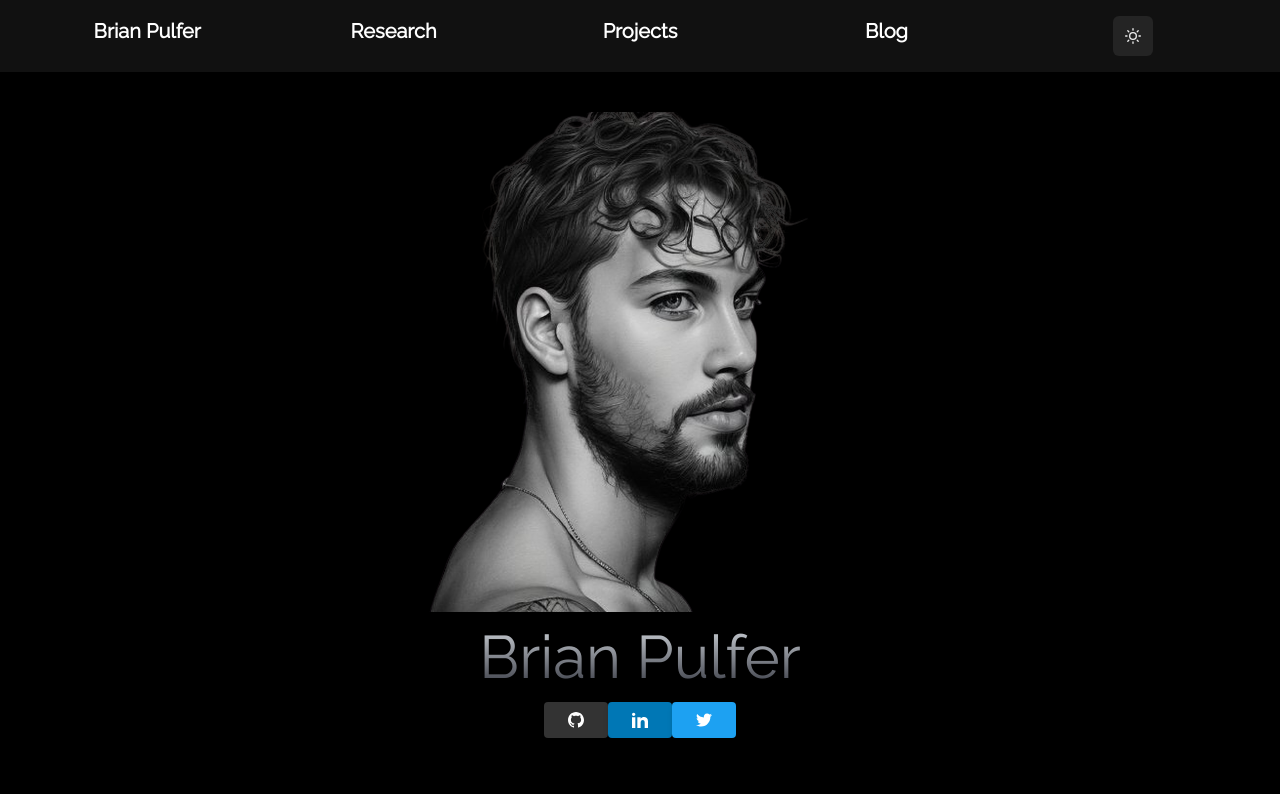
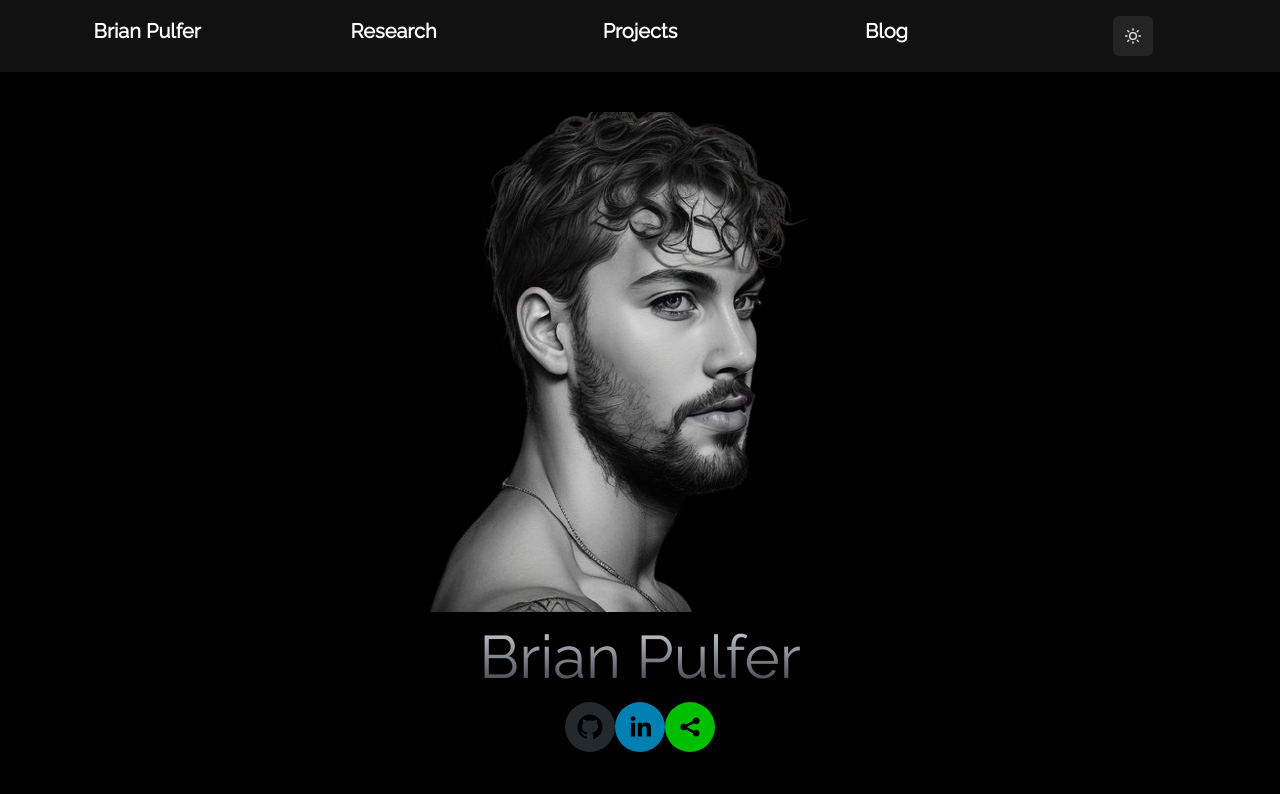
Before and after one commit to BrianPulfer/website, a Next.js app: page / in a window 1280 px wide. Shown: the top 794 px of the page. Built offline with nearby package versions, Linux system fonts and the light colour scheme.

Commit message:
Using react-social-icons for improved readibility.

```diff
--- a/package.json
+++ b/package.json
@@ -26,6 +26,7 @@
     "postcss": "8.4.28",
     "react": "18.2.0",
     "react-dom": "18.2.0",
+    "react-social-icons": "^6.0.0",
     "react-syntax-highlighter": "^15.5.0",
     "tailwindcss": "3.3.3",
     "typescript": "5.2.2"
--- a/src/pages/index.tsx
+++ b/src/pages/index.tsx
@@ -1,5 +1,6 @@
 import Head from 'next/head'
 import { Image, Text, Box, Link } from '@chakra-ui/react'
+import { SocialIcon } from 'react-social-icons'
 
 import News from '@/components/News'
 import AppLayout from '@/components/Layout/AppLayout'
@@ -15,55 +16,16 @@ export default function Home() {
       <Text fontSize={"6xl"} bgGradient={"linear(to-b, gray.100, gray.900)"} className={"bg-clip-text text-transparent"}>Brian Pulfer</Text>
 
       <Box>
-        <Link
-          href={"https://www.github.com/BrianPulfer"}
-          type="button"
-          data-te-ripple-init
-          data-te-ripple-color="light"
-          className={"mb-2 inline-block rounded px-6 py-2.5 text-xs font-medium uppercase leading-normal text-white shadow-md transition duration-150 ease-in-out hover:shadow-lg focus:shadow-lg focus:outline-none focus:ring-0 active:shadow-lg"}
-          style={{"backgroundColor": "#333"}}>
-          <svg
-            xmlns="http://www.w3.org/2000/svg"
-            className={"h-4 w-4"}
-            fill="white"
-            viewBox="0 0 24 24">
-            <path
-              d="M12 0c-6.626 0-12 5.373-12 12 0 5.302 3.438 9.8 8.207 11.387.599.111.793-.261.793-.577v-2.234c-3.338.726-4.033-1.416-4.033-1.416-.546-1.387-1.333-1.756-1.333-1.756-1.089-.745.083-.729.083-.729 1.205.084 1.839 1.237 1.839 1.237 1.07 1.834 2.807 1.304 3.492.997.107-.775.418-1.305.762-1.604-2.665-.305-5.467-1.334-5.467-5.931 0-1.311.469-2.381 1.236-3.221-.124-.303-.535-1.524.117-3.176 0 0 1.008-.322 3.301 1.23.957-.266 1.983-.399 3.003-.404 1.02.005 2.047.138 3.006.404 2.291-1.552 3.297-1.23 3.297-1.23.653 1.653.242 2.874.118 3.176.77.84 1.235 1.911 1.235 3.221 0 4.609-2.807 5.624-5.479 5.921.43.372.823 1.102.823 2.222v3.293c0 .319.192.694.801.576 4.765-1.589 8.199-6.086 8.199-11.386 0-6.627-5.373-12-12-12z" />
-          </svg>
+        <Link href={"https://www.github.com/BrianPulfer"}>
+          <SocialIcon url='https://github.com' />
         </Link>
 
-        <Link
-          href={"https://www.linkedin.com/in/brianpulfer/"}
-          type="button"
-          data-te-ripple-init
-          data-te-ripple-color="light"
-          className={"mb-2 inline-block rounded px-6 py-2.5 text-xs font-medium uppercase leading-normal text-white shadow-md transition duration-150 ease-in-out hover:shadow-lg focus:shadow-lg focus:outline-none focus:ring-0 active:shadow-lg"}
-          style={{"backgroundColor": "#0077b5"}}>
-          <svg
-            xmlns="http://www.w3.org/2000/svg"
-            className={"h-4 w-4"}
-            fill="white"
-            viewBox="0 0 24 24">
-            <path
-              d="M4.98 3.5c0 1.381-1.11 2.5-2.48 2.5s-2.48-1.119-2.48-2.5c0-1.38 1.11-2.5 2.48-2.5s2.48 1.12 2.48 2.5zm.02 4.5h-5v16h5v-16zm7.982 0h-4.968v16h4.969v-8.399c0-4.67 6.029-5.052 6.029 0v8.399h4.988v-10.131c0-7.88-8.922-7.593-11.018-3.714v-2.155z" />
-          </svg>
+        <Link href={"https://www.linkedin.com/in/brianpulfer/"}>
+          <SocialIcon url='https://www.linkedin.com' />
         </Link>
 
-        <Link
-          href={"https://www.x.com/PulferBrian21"}
-          type="button"
-          data-te-ripple-init
-          data-te-ripple-color="light"
-          className={"mb-2 inline-block rounded px-6 py-2.5 text-xs font-medium uppercase leading-normal text-white shadow-md transition duration-150 ease-in-out hover:shadow-lg focus:shadow-lg focus:outline-none focus:ring-0 active:shadow-lg"}
-          style={{"backgroundColor": "#1da1f2"}}>
-          <svg
-            xmlns="http://www.w3.org/2000/svg"
-            className={"h-4 w-4"}
-            fill="white"
-            viewBox="0 0 24 24">
-            <path
-              d="M24 4.557c-.883.392-1.832.656-2.828.775 1.017-.609 1.798-1.574 2.165-2.724-.951.564-2.005.974-3.127 1.195-.897-.957-2.178-1.555-3.594-1.555-3.179 0-5.515 2.966-4.797 6.045-4.091-.205-7.719-2.165-10.148-5.144-1.29 2.213-.669 5.108 1.523 6.574-.806-.026-1.566-.247-2.229-.616-.054 2.281 1.581 4.415 3.949 4.89-.693.188-1.452.232-2.224.084.626 1.956 2.444 3.379 4.6 3.419-2.07 1.623-4.678 2.348-7.29 2.04 2.179 1.397 4.768 2.212 7.548 2.212 9.142 0 14.307-7.721 13.995-14.646.962-.695 1.797-1.562 2.457-2.549z" />
-          </svg>
+        <Link href={"https://www.x.com/PulferBrian21"}>
+          <SocialIcon url='https://x.com' />
         </Link>
       </Box>
 
```
Also changed, not shown: 1 other file (tests, documents, lock files or other folders).
